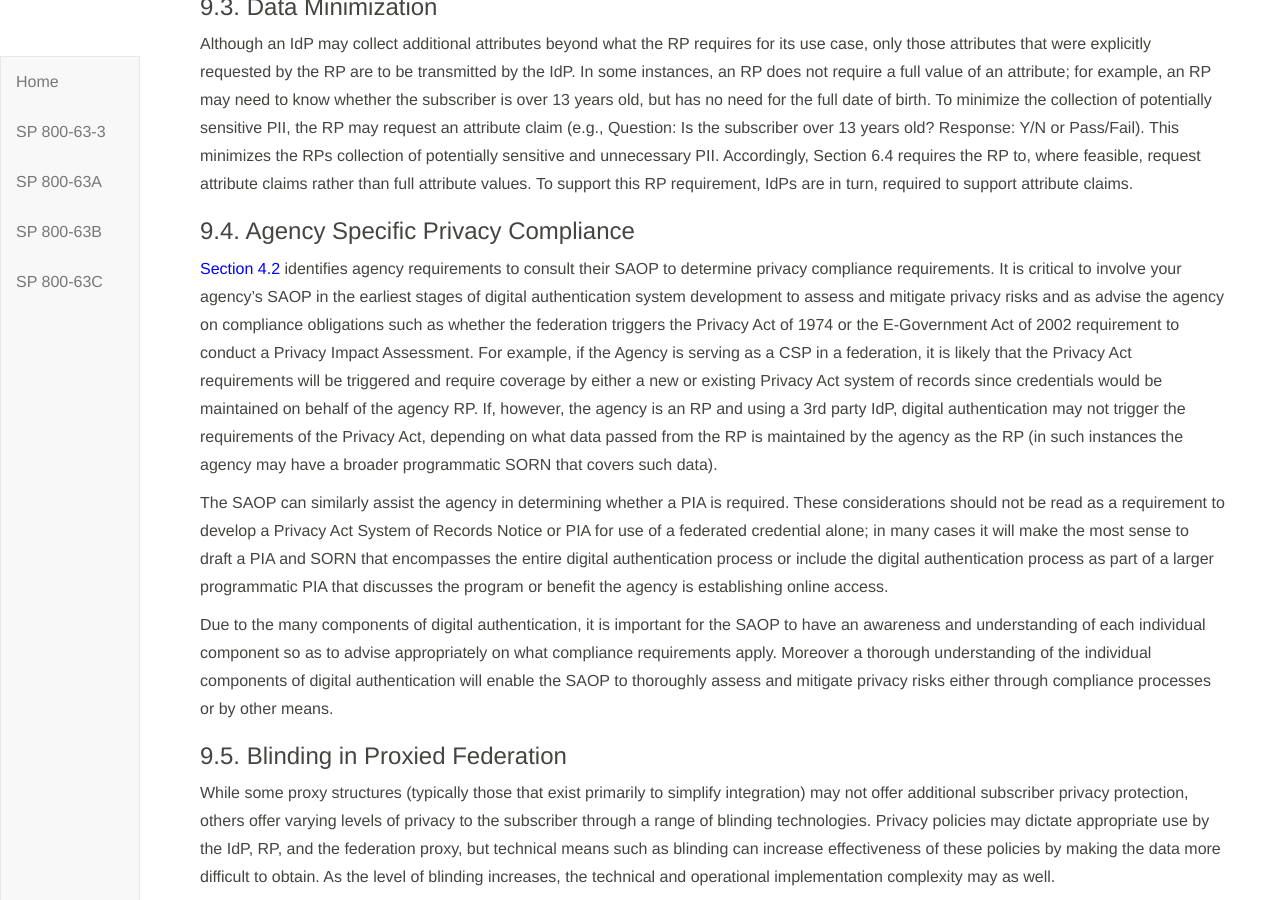
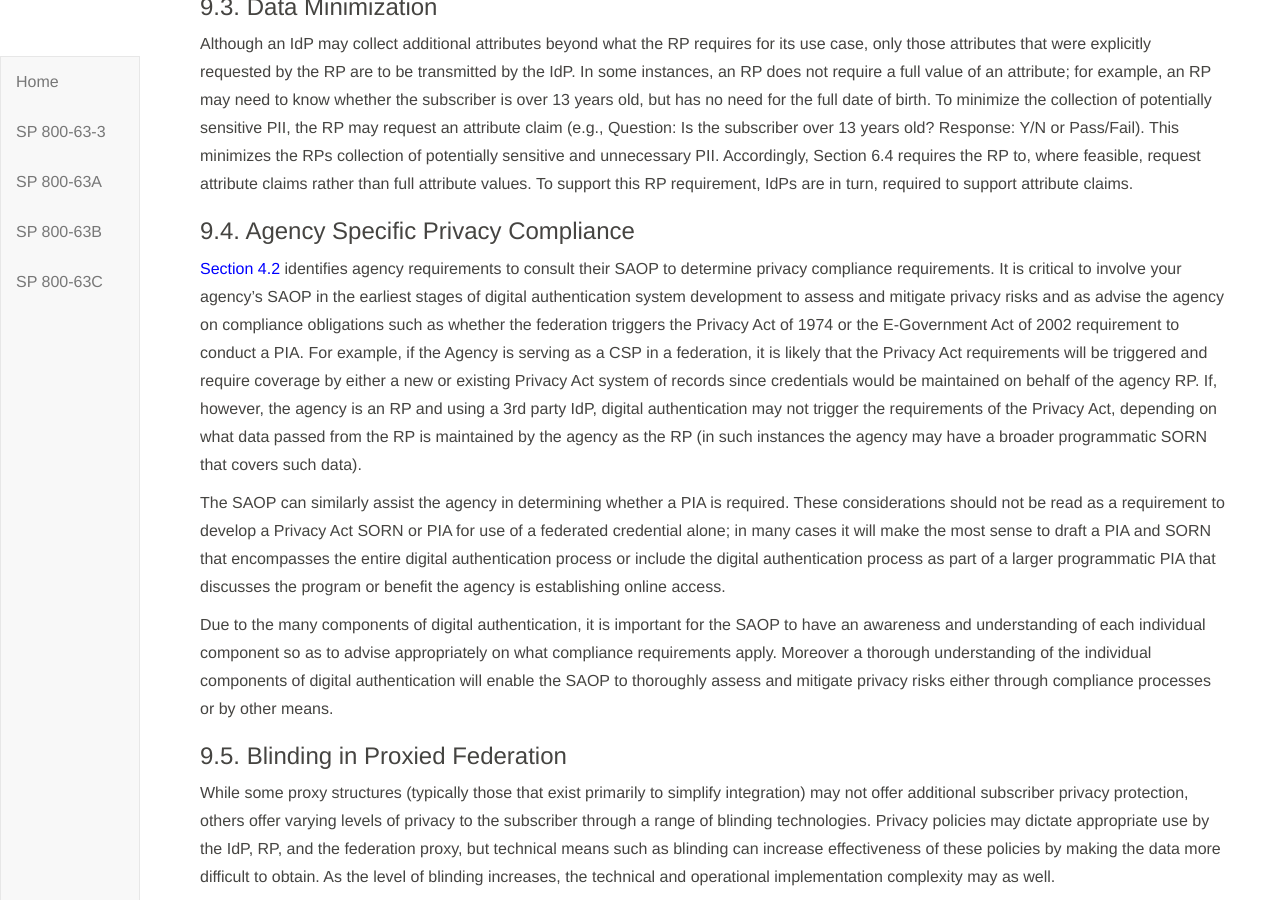
Before and after one commit to usnistgov/800-63-3, a Jekyll site: the page built from sp800-63c/sec9_privacy.md, in a window 1280 px wide and 900 px high, scrolled down 950 px. Built offline with Jekyll 4.4.1, drawn with Linux system fonts in a browser that asks for light colours; our own code applies the rules of GitHub Pages for plain Markdown files.

Commit message:
Update sec9_privacy.md

```diff
--- a/sp800-63c/sec9_privacy.md
+++ b/sp800-63c/sec9_privacy.md
@@ -27,9 +27,9 @@
 
 ### 9.4. Agency Specific Privacy Compliance
 
-[Section 4.2](#privacy-reqs) identifies agency requirements to consult their SAOP to determine privacy compliance requirements. It is critical to involve your agency's SAOP in the earliest stages of digital authentication system development to assess and mitigate privacy risks and as advise the agency on compliance obligations such as whether the federation triggers the Privacy Act of 1974 or the E-Government Act of 2002 requirement to conduct a Privacy Impact Assessment.  For example, if the Agency is serving as a CSP in a federation, it is likely that the Privacy Act requirements will be triggered and require coverage by either a new or existing Privacy Act system of records since credentials would be maintained on behalf of the agency RP.  If, however, the agency is an RP and using a 3rd party IdP, digital authentication may not trigger the requirements of the Privacy Act, depending on what data passed from the RP is maintained by the agency as the RP (in such instances the agency may have a broader programmatic SORN that covers such data).
+[Section 4.2](#privacy-reqs) identifies agency requirements to consult their SAOP to determine privacy compliance requirements. It is critical to involve your agency's SAOP in the earliest stages of digital authentication system development to assess and mitigate privacy risks and as advise the agency on compliance obligations such as whether the federation triggers the Privacy Act of 1974 or the E-Government Act of 2002 requirement to conduct a PIA.  For example, if the Agency is serving as a CSP in a federation, it is likely that the Privacy Act requirements will be triggered and require coverage by either a new or existing Privacy Act system of records since credentials would be maintained on behalf of the agency RP.  If, however, the agency is an RP and using a 3rd party IdP, digital authentication may not trigger the requirements of the Privacy Act, depending on what data passed from the RP is maintained by the agency as the RP (in such instances the agency may have a broader programmatic SORN that covers such data).
 
-The SAOP can similarly assist the agency in determining whether a PIA is required. These considerations should not be read as a requirement to develop a Privacy Act System of Records Notice or PIA for use of a federated credential alone; in many cases it will make the most sense to draft a PIA and SORN that encompasses the entire digital authentication process or include the digital authentication process as part of a larger programmatic PIA that discusses the program or benefit the agency is establishing online access.
+The SAOP can similarly assist the agency in determining whether a PIA is required. These considerations should not be read as a requirement to develop a Privacy Act SORN or PIA for use of a federated credential alone; in many cases it will make the most sense to draft a PIA and SORN that encompasses the entire digital authentication process or include the digital authentication process as part of a larger programmatic PIA that discusses the program or benefit the agency is establishing online access.
 
 Due to the many components of digital authentication, it is important for the SAOP to have an awareness and understanding of each individual component so as to advise appropriately on what compliance requirements apply. Moreover a thorough understanding of the individual components of digital authentication will enable the SAOP to thoroughly assess and mitigate privacy risks either through compliance processes or by other means.
 
```
